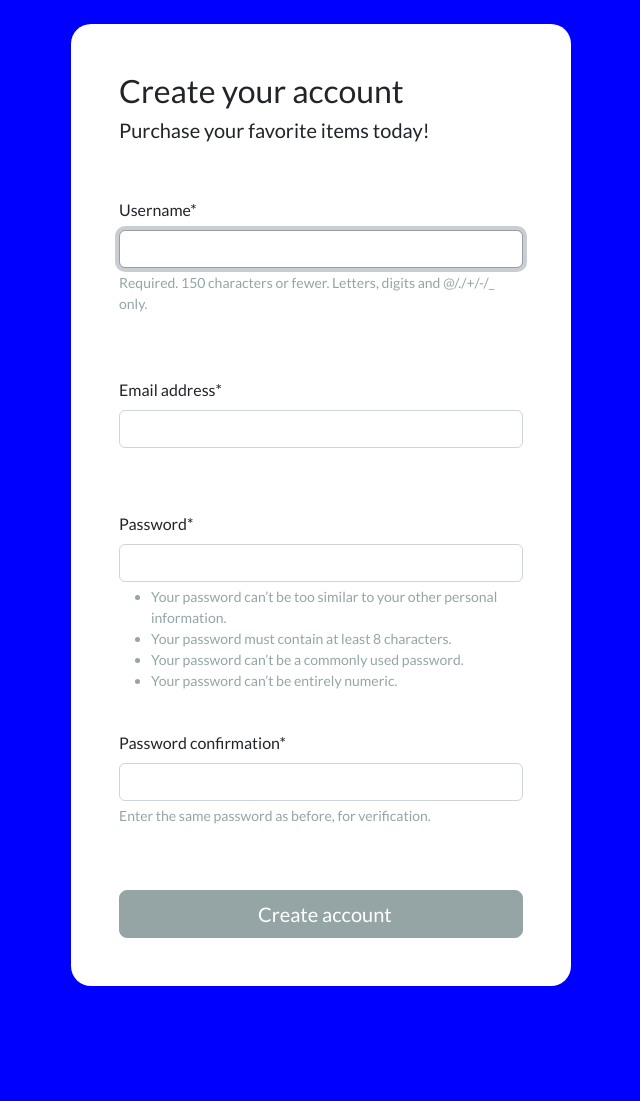
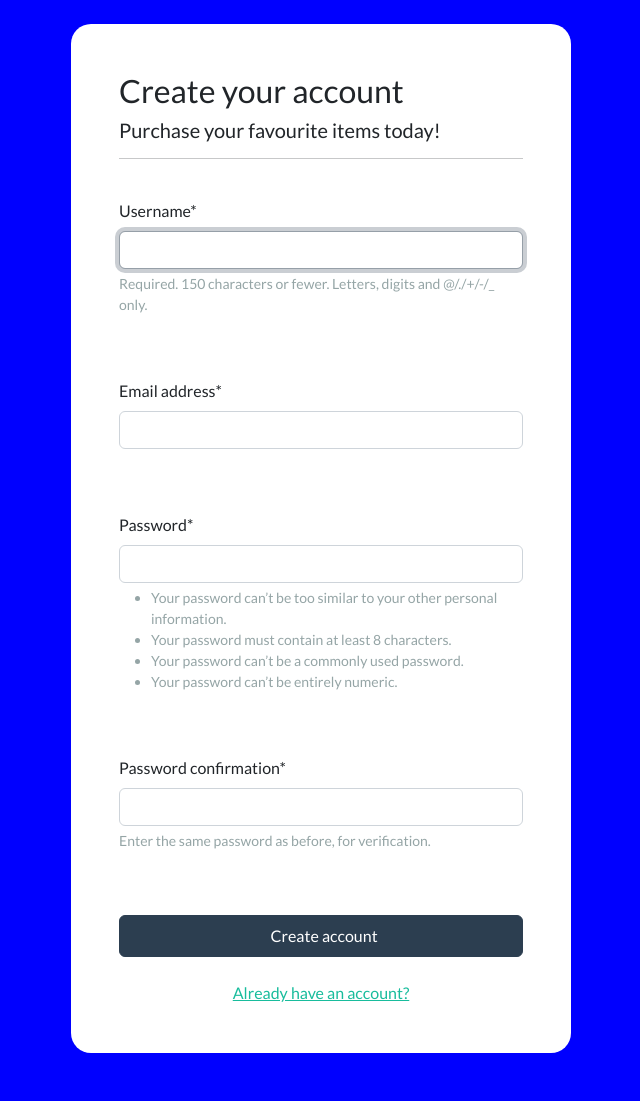
Before and after one commit to SergiyKochenko/E-Shop, a Django app: page /account/register in a window 1280 px wide. Shown: the part 72-1173 px from the top of the page, without its empty margins (319-959 px from the left). Before the commit the page ends 1058 px from the top, so only its background shows below. Run offline with Django 5.2, Linux system fonts and the light colour scheme; data comes from the database, SQL or seed files in the repository; both versions use the stored data as it was after the commit; some libraries are stand-ins or nearby versions.

Commit message:
Added stylings (UI/UX)

```diff
--- a/account/templates/account/registration/register.html
+++ b/account/templates/account/registration/register.html
@@ -17,7 +17,6 @@
 
     </style>
 
-
     <body>
 
         <br>
@@ -26,38 +25,44 @@
 
             <h3> Create your account </h3>
 
-        <h5> Purchase your favorite items today! </h5>
+            <h5> Purchase your favourite items today! </h5>
 
-        <br>
+            <hr>
             <br>
 
             <form method="POST" autocomplete="off">
 
                 {% csrf_token %}
 
-            {{form.username | as_crispy_field}}
+                {{form.username|as_crispy_field}}
 
                 <br> <br>
 
-            {{form.email | as_crispy_field}}
+                {{form.email|as_crispy_field}}
 
                 <br> <br>
 
-            {{form.password1 | as_crispy_field}}
-
-            <br>
-
-            {{form.password2 | as_crispy_field}}
+                {{form.password1|as_crispy_field}}
 
                 <br> <br>
 
-            <button type="submit" class="btn btn-secondary btn-lg w-100 btn-block p-2"> &nbsp; Create account </button>
+                {{form.password2|as_crispy_field}}
+
+                <br> <br>
+
+                <button type="submit" class="btn btn-primary navbar-btn text-white w-100 p-2"> &nbsp; Create account </button>
+
+                <br> <br>
+
+                <div class="text-center">
+
+                    <a href="{% url 'my-login' %}"> Already have an account? </a>
+
+                </div>
 
             </form>
 
-
         </div>
-
 
     </body>
 
```
Also changed, not shown: account/templates/account/my-login.html (+1 -7 lines), store/templates/store/store.html (+3 -10 lines), db.sqlite3. Lines whose indentation alone changed are shown as unchanged.
